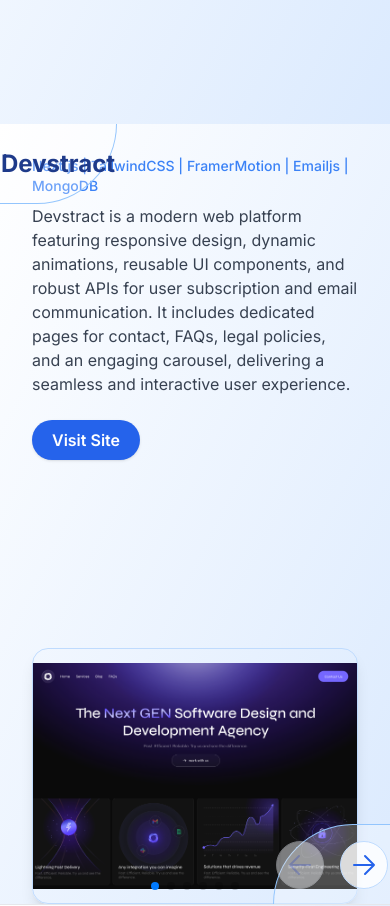
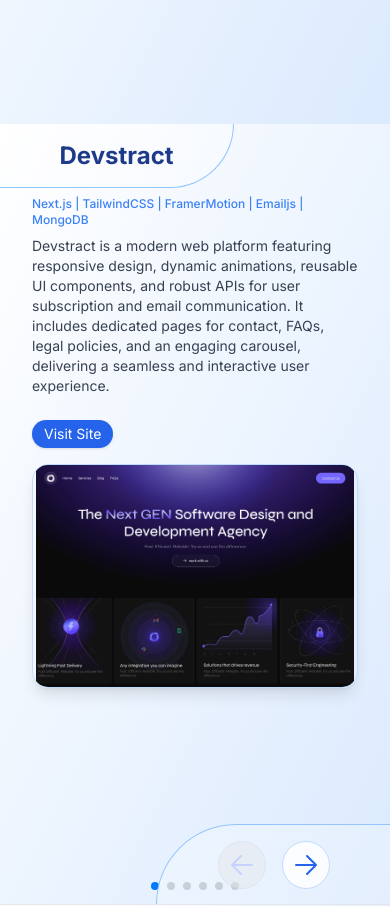
Before and after one commit to afnanahmadtariq/portfolio, a Next.js app: page / in a window 390 px wide. Shown: the part 2280-3186 px from the top of the page. Built offline with nearby package versions, Linux system fonts and the light colour scheme.

Commit message:
Update Projects.tsx

```diff
--- a/components/Projects.tsx
+++ b/components/Projects.tsx
@@ -65,7 +65,7 @@
     <section id="projects" className="w-full h-[calc(100vh-4rem)] bg-gradient-to-br from-white to-blue-100 flex items-center justify-center relative">
       <div className="w-full h-full flex items-center justify-center">
         {/* Top left fixed div */}
-        <div className="absolute z-10 top-0 left-0 w-[30%] h-[5rem] bg-white/25 border-b border-r border-blue-300 rounded-br-full flex items-center justify-center">
+        <div className="absolute z-10 top-0 left-0 w-[60%] sm:w-[30%] h-[4rem] sm:h-[5rem] bg-white/25 border-b border-r border-blue-300 rounded-br-full flex items-center justify-center">
           <h4 className="text-2xl font-bold text-blue-900">{projectTitle}</h4>
         </div>
         <Swiper
@@ -91,15 +91,15 @@
         >
           {projects.map((project, index) => (
             <SwiperSlide key={index} className="flex items-center justify-center h-full">
-              <div className="flex flex-col md:flex-row items-center justify-between w-full h-full px-8 mx-auto">
+              <div className="flex flex-col md:flex-row items-center md:justify-between pt-14 sm:pt-20 md:pt-0 w-full h-full px-8 mx-auto">
                 {/* Info on left */}
-                <div className="w-full md:w-1/2 flex flex-col justify-center items-start md:items-start text-left py-8 md:py-0">
-                  <h3 className="text-sm mb-2 text-blue-500 font-medium">{project.tech}</h3>
-                  <p className="text-base text-gray-700 mb-6">{project.description}</p>
-                  <a href={project.url} target="_blank" rel="noopener noreferrer" className="inline-block px-5 py-2 rounded-full bg-blue-600 text-white font-semibold shadow hover:bg-blue-700 transition">Visit Site</a>
+                <div className="w-full md:w-1/2 flex flex-col justify-center items-start md:items-start text-left py-4 sm:py-8 md:py-0">
+                  <h3 className="text-xs sm:text-sm mb-2 text-blue-500 font-medium">{project.tech}</h3>
+                  <p className="text-sm sm:text-base text-gray-700 mb-6">{project.description}</p>
+                  <a href={project.url} target="_blank" rel="noopener noreferrer" className="inline-block px-3 py-1 sm:px-5 sm:py-2 rounded-full bg-blue-600 text-white text-sm sm:text-base font-normal sm:font-semibold shadow hover:bg-blue-700 transition">Visit Site</a>
                 </div>
                 {/* Image on right */}
-                <div className="relative w-full md:w-4/5 h-64 md:h-[35rem] flex items-center justify-center -mt-[5rem]">
+                <div className="relative w-full md:w-4/5 h-56 md:h-[35rem] flex items-center justify-center md:-mt-[5rem]">
                   <a
                     href={project.url}
                     target="_blank"
@@ -120,7 +120,7 @@
           ))}
         </Swiper>
         {/* Bottom right fixed div */}
-        <div className="absolute z-10 bottom-0 right-0 w-[30%] h-[5rem] bg-white/25 border-t border-l border-blue-300 rounded-tl-full flex items-center justify-center">
+        <div className="absolute z-10 bottom-0 right-0 w-[60%] sm:w-[30%] h-[5rem] bg-white/25 border-t border-l border-blue-300 rounded-tl-full flex items-center justify-center">
           {/* Custom Swiper navigation arrows at bottom right with circular bg */}
           <div className="flex gap-4 justify-center">
             <button
```
